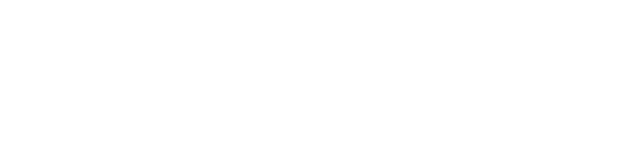
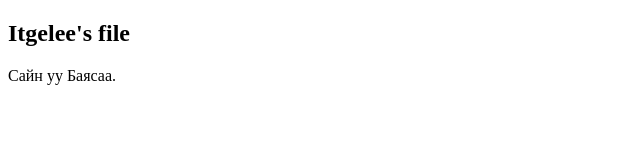
Before and after one commit to baysaa1030/test-repo, a plain HTML site: page feature1.html in a window 1280 px wide. Shown: the whole page, without its empty margins (0-640 px from the left). Drawn offline with Linux system fonts and the light colour scheme.

Commit message:
Баясгалангийн feature1.html-ийг засварлалаа.

```diff
--- a/feature1.html
+++ b/feature1.html
@@ -4,10 +4,13 @@
 <head>
     <meta charset="UTF-8">
     <meta name="viewport" content="width=device-width, initial-scale=1.0">
-    <title>Document</title>
+    <title>Itgelsaikhan</title>
 </head>
-<feature 1 changes !<body>
-
+    <body>
+        <h2>
+            Itgelee's file
+        </h2>
+        <p>Сайн уу Баясаа.</p>
     </body>
 
 </html>
```
